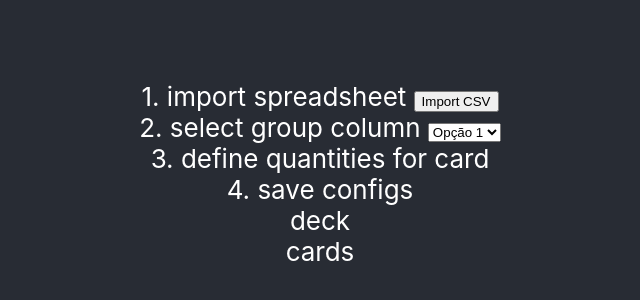
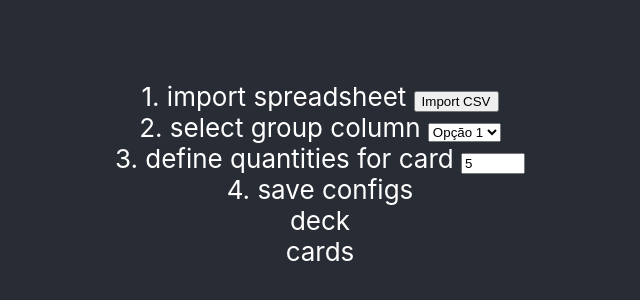
Before and after one commit to gabrielrodriguesleite/AppDeliveryGo, a React (Create React App) app in the folder web/: page / in a window 1280 px wide. Shown: the part 226-526 px from the top of the page, without its empty margins (320-960 px from the left). Built offline with nearby package versions, Linux system fonts and the light colour scheme.

Commit message:
[feat] define quantities for card

```diff
--- a/web/src/components/Configs.jsx
+++ b/web/src/components/Configs.jsx
@@ -10,7 +10,12 @@ export default function ConfigsZone() {
         <select><option>Opção 1</option></select>
       </div>
 
-      <div>3. define quantities for card</div>
+      <div>
+        3. define quantities for card
+        {' '}
+        <input type="number" min="1" max="100" defaultValue="5" />
+      </div>
+
       <div>4. save configs</div>
 
     </div>
```
